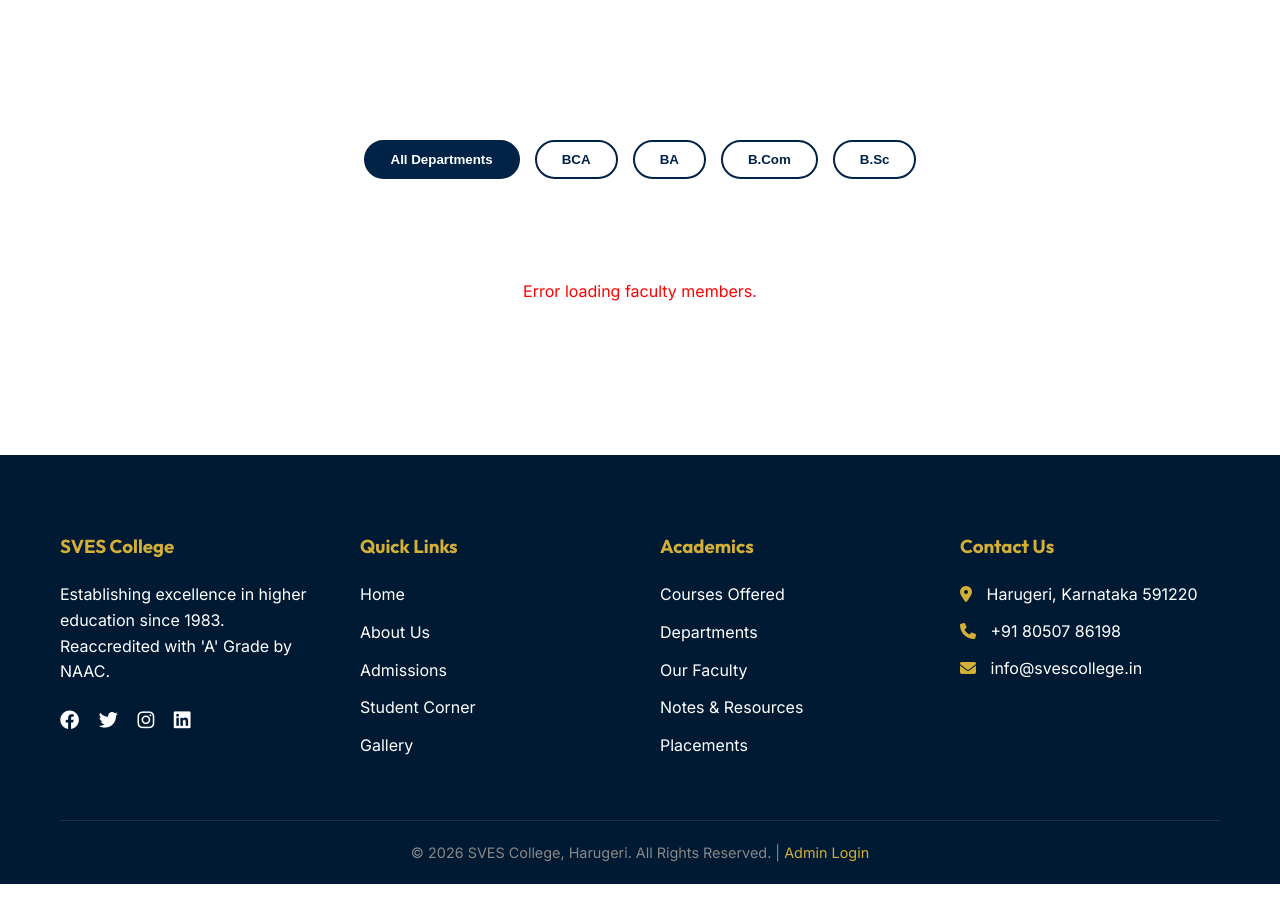
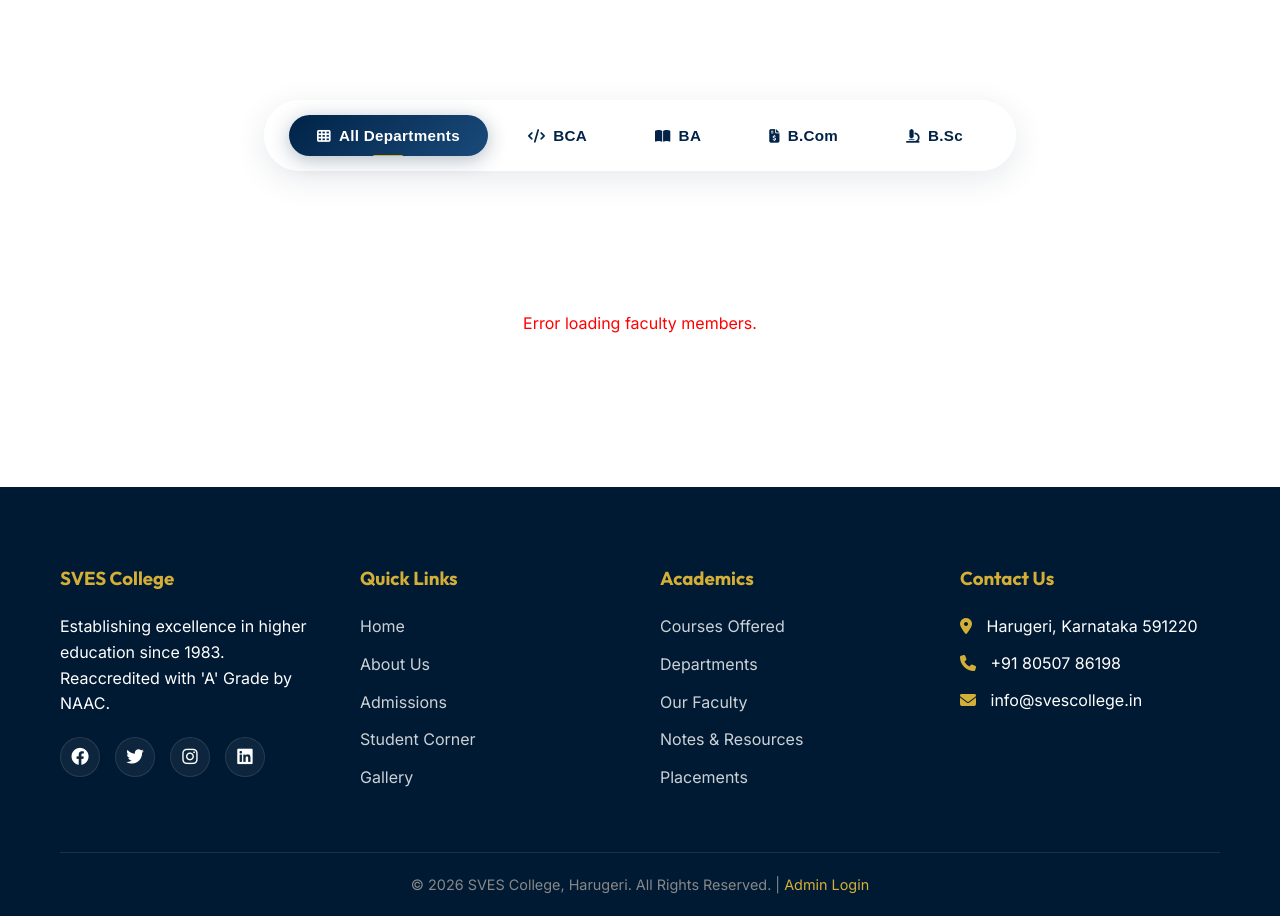
Before and after one commit to mallikarjun-athani/sves-college-website, a PHP site: page /faculty.html in a window 1280 px wide. Shown: the part 284-1200 px from the top of the page. Before the commit the page ends 1168 px from the top, so only its background shows below. Run offline with PHP 8.4, Linux system fonts and the light colour scheme.

Commit message:
Hover animation to footer

```diff
--- a/frontend/admissions.html
+++ b/frontend/admissions.html
@@ -289,12 +289,12 @@
                 <tbody>
                     <tr>
                         <td>BCA</td>
-                        <td>PU-II / 10+2 (Any stream)</td>
+                        <td>PU-II Science/Commerce</td>
                         <td>Marksheet, TC, Photos, Aadhar</td>
                     </tr>
                     <tr>
                         <td>B.Com</td>
-                        <td>PU-II / 10+2 (Any stream)</td>
+                        <td>PU-II Science/Commerce</td>
                         <td>Marksheet, TC, Photos, Aadhar</td>
                     </tr>
                     <tr>
--- a/frontend/assets/css/style.css
+++ b/frontend/assets/css/style.css
@@ -427,6 +427,62 @@ footer {
     margin-bottom: 12px;
 }
 
+.footer-links a {
+    position: relative;
+    padding-bottom: 2px;
+    transition: var(--transition);
+    color: rgba(255, 255, 255, 0.8);
+}
+
+.footer-links a::after {
+    content: '';
+    position: absolute;
+    bottom: 0;
+    left: 0;
+    width: 0;
+    height: 1px;
+    background: var(--secondary);
+    transition: var(--transition);
+}
+
+.footer-links a:hover {
+    color: var(--secondary);
+    padding-left: 5px;
+}
+
+.footer-links a:hover::after {
+    width: 100%;
+}
+
+.social-icons {
+    display: flex;
+    gap: 15px;
+    margin-top: 20px;
+}
+
+.social-icons a {
+    width: 40px;
+    height: 40px;
+    background: rgba(255, 255, 255, 0.05);
+    border-radius: 50%;
+    display: flex;
+    align-items: center;
+    justify-content: center;
+    font-size: 1.1rem !important;
+    color: var(--white) !important;
+    transition: var(--transition);
+    border: 1px solid rgba(255, 255, 255, 0.1);
+    margin-right: 0 !important;
+}
+
+.social-icons a:hover {
+    background: var(--secondary) !important;
+    color: var(--primary) !important;
+    transform: translateY(-5px) scale(1.1);
+    box-shadow: 0 5px 15px rgba(212, 175, 55, 0.3);
+    border-color: var(--secondary) !important;
+}
+
 .footer-bottom {
     border-top: 1px solid rgba(255, 255, 255, 0.1);
     padding-top: 20px;
--- a/frontend/courses.html
+++ b/frontend/courses.html
@@ -347,8 +347,8 @@
             <div class="course-content">
                 <h3>Bachelor of Computer Applications (BCA)</h3>
                 <div class="course-meta">
-                    <span><i class="fas fa-calendar-alt"></i> Duration: 4 Years</span>
-                    <span><i class="fas fa-graduation-cap"></i> Eligibility: PU-II / 10+2</span>
+                    <span><i class="fas fa-calendar-alt"></i> Duration: 3 Years</span>
+                    <span><i class="fas fa-graduation-cap"></i> Eligibility: PU-II Science/Commerce</span>
                 </div>
                 <p>Focuses on computer science fundamentals, software development, web technologies, and database
                     management. Includes practical training in modern programming languages.</p>
@@ -361,7 +361,7 @@
                 <h3>Bachelor of Commerce (B.Com)</h3>
                 <div class="course-meta">
                     <span><i class="fas fa-calendar-alt"></i> Duration: 4 Years</span>
-                    <span><i class="fas fa-graduation-cap"></i> Eligibility: PU-II / 10+2</span>
+                    <span><i class="fas fa-graduation-cap"></i> Eligibility: PU-II Science/Commerce</span>
                 </div>
                 <p>A comprehensive program covering accounting, finance, taxation, business law, and management.
                     Prepares students for roles in banking, insurance, and corporate sectors.</p>
--- a/frontend/faculty.html
+++ b/frontend/faculty.html
@@ -187,29 +187,92 @@
             font-size: 0.9rem;
         }
 
-        .filter-tabs {
+        .faculty-info .dept {
+            color: var(--text-light);
+            font-size: 0.9rem;
+        }
+
+        .filter-nav-wrapper {
             display: flex;
             justify-content: center;
-            gap: 15px;
-            margin-top: 40px;
+            margin-bottom: 40px;
+        }
+
+        .filter-nav {
+            display: flex;
+            justify-content: center;
+            gap: 12px;
+            margin-bottom: 40px;
             flex-wrap: wrap;
+            padding: 15px 25px;
+            background: rgba(255, 255, 255, 0.8);
+            backdrop-filter: blur(10px);
+            -webkit-backdrop-filter: blur(10px);
+            border-radius: 50px;
+            box-shadow: 0 8px 32px rgba(0, 35, 71, 0.1);
+            display: inline-flex;
         }
 
         .filter-btn {
-            padding: 10px 25px;
-            border-radius: 30px;
-            border: 2px solid var(--primary);
+            padding: 12px 28px;
+            border: none;
             background: transparent;
             color: var(--primary);
             font-weight: 600;
+            font-size: 0.95rem;
             cursor: pointer;
-            transition: var(--transition);
+            border-radius: 30px;
+            transition: all 0.3s cubic-bezier(0.4, 0, 0.2, 1);
+            position: relative;
+            overflow: hidden;
+            letter-spacing: 0.3px;
         }
 
-        .filter-btn.active,
+        .filter-btn::before {
+            content: '';
+            position: absolute;
+            top: 0;
+            left: 0;
+            width: 100%;
+            height: 100%;
+            background: linear-gradient(135deg, var(--primary), #1a4a7a);
+            opacity: 0;
+            transition: opacity 0.3s ease;
+            z-index: -1;
+            border-radius: 30px;
+        }
+
         .filter-btn:hover {
-            background: var(--primary);
             color: var(--white);
+            transform: translateY(-2px);
+            box-shadow: 0 4px 15px rgba(0, 35, 71, 0.2);
+        }
+
+        .filter-btn:hover::before {
+            opacity: 1;
+        }
+
+        .filter-btn.active {
+            background: linear-gradient(135deg, var(--primary), #1a4a7a);
+            color: var(--white);
+            box-shadow: 0 4px 20px rgba(0, 35, 71, 0.3);
+        }
+
+        .filter-btn.active::after {
+            content: '';
+            position: absolute;
+            bottom: -2px;
+            left: 50%;
+            transform: translateX(-50%);
+            width: 30px;
+            height: 3px;
+            background: var(--secondary);
+            border-radius: 2px;
+        }
+
+        .filter-btn i {
+            margin-right: 8px;
+            font-size: 0.85rem;
         }
 
         .loading-container {
@@ -283,12 +346,15 @@
     </section>
 
     <div class="container section-padding">
-        <div class="filter-tabs" data-aos="fade-up">
-            <button class="filter-btn active" onclick="filterFaculty('All')">All Departments</button>
-            <button class="filter-btn" onclick="filterFaculty('BCA')">BCA</button>
-            <button class="filter-btn" onclick="filterFaculty('BA')">BA</button>
-            <button class="filter-btn" onclick="filterFaculty('B.Com')">B.Com</button>
-            <button class="filter-btn" onclick="filterFaculty('B.Sc')">B.Sc</button>
+        <div class="filter-nav-wrapper" data-aos="fade-up">
+            <div class="filter-nav">
+                <button class="filter-btn active" data-dept="All"><i class="fas fa-th"></i>All
+                    Departments</button>
+                <button class="filter-btn" data-dept="BCA"><i class="fas fa-code"></i>BCA</button>
+                <button class="filter-btn" data-dept="BA"><i class="fas fa-book-open"></i>BA</button>
+                <button class="filter-btn" data-dept="B.Com"><i class="fas fa-file-invoice-dollar"></i>B.Com</button>
+                <button class="filter-btn" data-dept="B.Sc"><i class="fas fa-microscope"></i>B.Sc</button>
+            </div>
         </div>
 
         <div class="faculty-grid" id="faculty-container">
@@ -401,7 +467,7 @@
         function filterFaculty(dept) {
             // Update active state of buttons
             document.querySelectorAll('.filter-btn').forEach(btn => {
-                btn.classList.toggle('active', btn.textContent === (dept === 'All' ? 'All Departments' : dept));
+                btn.classList.toggle('active', btn.dataset.dept === dept);
             });
 
             if (dept === 'All') {
@@ -412,7 +478,16 @@
             }
         }
 
-        document.addEventListener('DOMContentLoaded', loadFaculty);
+        document.addEventListener('DOMContentLoaded', function () {
+            loadFaculty();
+
+            // Event listeners for filter buttons
+            document.querySelectorAll('.filter-btn').forEach(btn => {
+                btn.addEventListener('click', function () {
+                    filterFaculty(this.dataset.dept);
+                });
+            });
+        });
     </script>
 </body>
 
```
Also changed, not shown: frontend/student-corner.html (+4 -4 lines).
